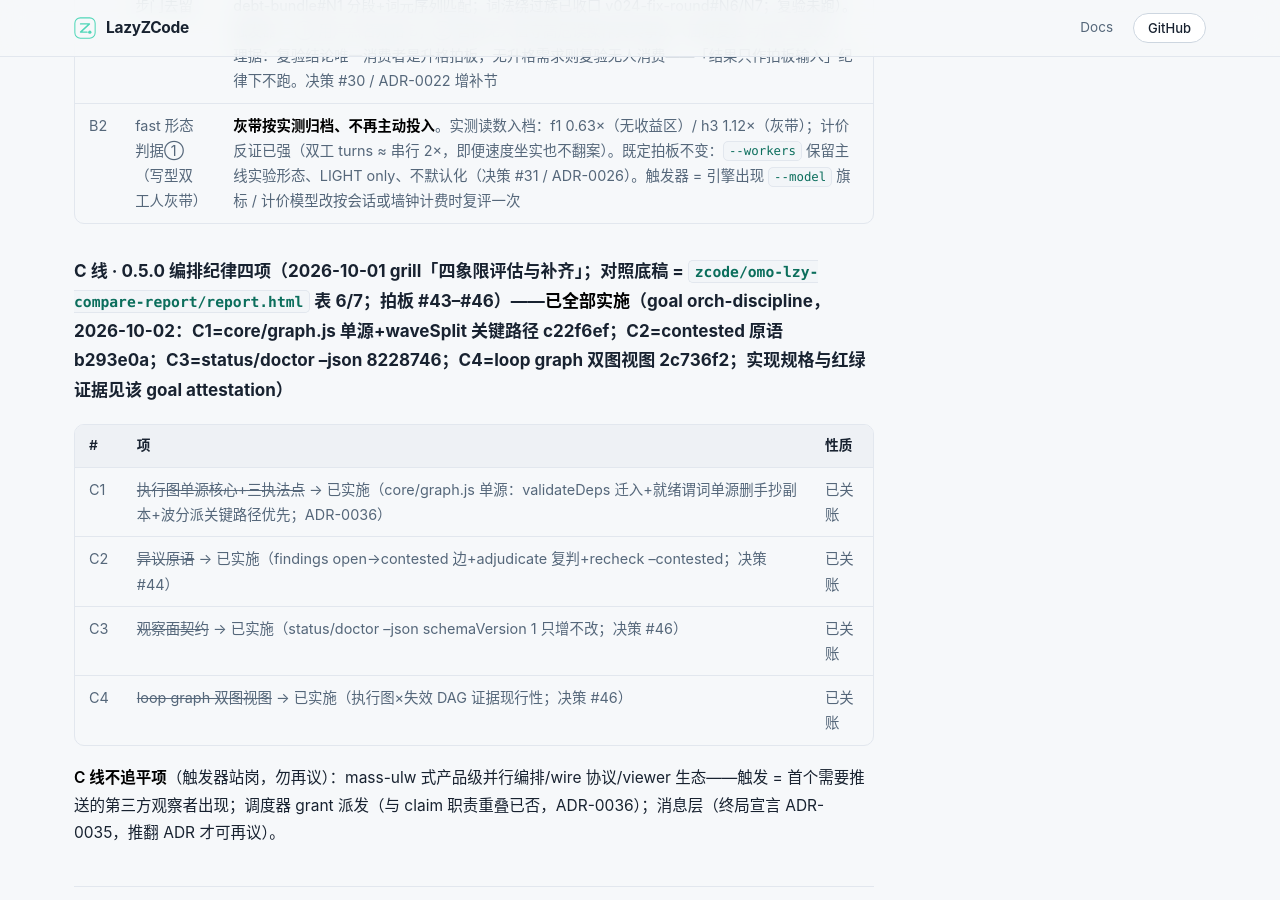
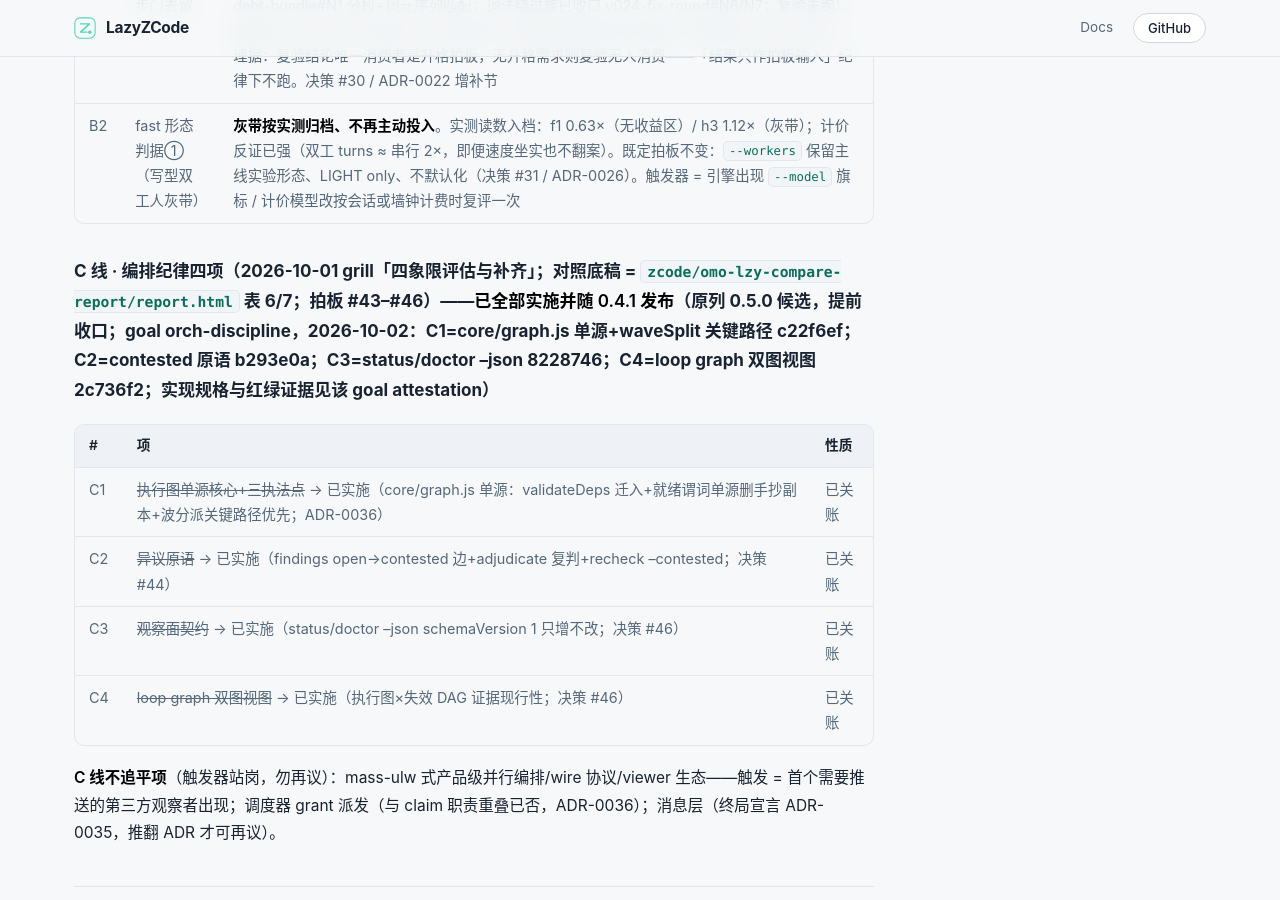
Before and after one commit to Acfufu/lazyzcode, a Jekyll site: the page built from docs/debts.md, in a window 1280 px wide and 900 px high, scrolled down 1264 px. Built offline with Jekyll 4.4.1, drawn with Linux system fonts in a browser that asks for light colours; our own code applies the rules of GitHub Pages for plain Markdown files.

Commit message:
chore(release): 0.4.1 版本收口——五体 bump（package/plugin manifest/marketplace version+ref，provenance-ready OK）+CHANGELOG 定版 [0.4.1]+debts C 线措辞（0.5.0 候选提前收口注记）+AGENTS §2 状态行（12288 内）
Goal: orch-discipline#N7

```diff
--- a/docs/debts.md
+++ b/docs/debts.md
@@ -31,7 +31,7 @@
 | B1 | H3R 高危步门去留 | **维持休眠 A 态，复验不排期、触发器化**。升格前置=网格复验误停归零（根解半已落地：v024-debt-bundle#N1 分段+词元序列匹配；词法绕过族已收口 v024-fix-round#N6/N7；复验未跑）。触发器 = ① 用户点名升格 B；② 首例无人值守高危误操作真实事故（届时复验+升格一起议）。理据：复验结论唯一消费者是升格拍板，无升格需求则复验无人消费——「结果只作拍板输入」纪律下不跑。决策 #30 / ADR-0022 增补节 |
 | B2 | fast 形态判据①（写型双工人灰带） | **灰带按实测归档、不再主动投入**。实测读数入档：f1 0.63×（无收益区）/ h3 1.12×（灰带）；计价反证已强（双工 turns ≈ 串行 2×，即便速度坐实也不翻案）。既定拍板不变：`--workers` 保留主线实验形态、LIGHT only、不默认化（决策 #31 / ADR-0026）。触发器 = 引擎出现 `--model` 旗标 / 计价模型改按会话或墙钟计费时复评一次 |
 
-### C 线 · 0.5.0 编排纪律四项（2026-10-01 grill「四象限评估与补齐」；对照底稿 = `zcode/omo-lzy-compare-report/report.html` 表 6/7；拍板 #43–#46）——**已全部实施**（goal orch-discipline，2026-10-02：C1=core/graph.js 单源+waveSplit 关键路径 c22f6ef；C2=contested 原语 b293e0a；C3=status/doctor --json 8228746；C4=loop graph 双图视图 2c736f2；实现规格与红绿证据见该 goal attestation）
+### C 线 · 编排纪律四项（2026-10-01 grill「四象限评估与补齐」；对照底稿 = `zcode/omo-lzy-compare-report/report.html` 表 6/7；拍板 #43–#46）——**已全部实施并随 0.4.1 发布**（原列 0.5.0 候选，提前收口；goal orch-discipline，2026-10-02：C1=core/graph.js 单源+waveSplit 关键路径 c22f6ef；C2=contested 原语 b293e0a；C3=status/doctor --json 8228746；C4=loop graph 双图视图 2c736f2；实现规格与红绿证据见该 goal attestation）
 
 | # | 项 | 性质 |
 |---|---|---|
--- a/package.json
+++ b/package.json
@@ -1,6 +1,6 @@
 {
   "name": "lazyzcode",
-  "version": "0.4.0",
+  "version": "0.4.1",
   "description": "AI coding-workflow discipline layer for ZCode: plan, execute, take evidence, never stop half-done. Plugin + lightweight CLI (lzy).",
   "keywords": [
     "zcode",
```
Also changed, not shown: AGENTS.md (+1 -1 lines), .claude-plugin/marketplace.json, CHANGELOG.md, plugin/.zcode-plugin/plugin.json.
